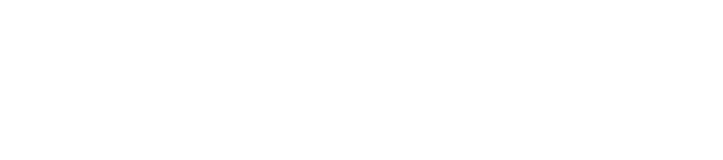
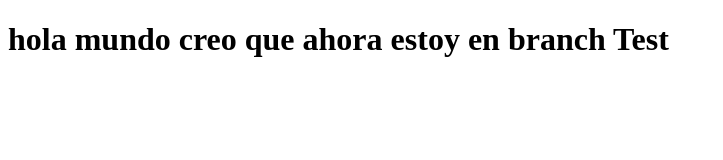
Before and after one commit to hectorcr1/CursoGit, a plain HTML site: page index.html in a window 1280 px wide. Shown: the whole page, without its empty margins (0-723 px from the left). Drawn offline with Linux system fonts and the light colour scheme.

Commit message:
agregamos el titulo HolaMundo al documento index.html

```diff
--- a/index.html
+++ b/index.html
@@ -4,6 +4,6 @@
 	<title></title>
 </head>
 <body>
-
+<h1>hola mundo creo que ahora estoy en branch Test</h1>
 </body>
 </html>
```
